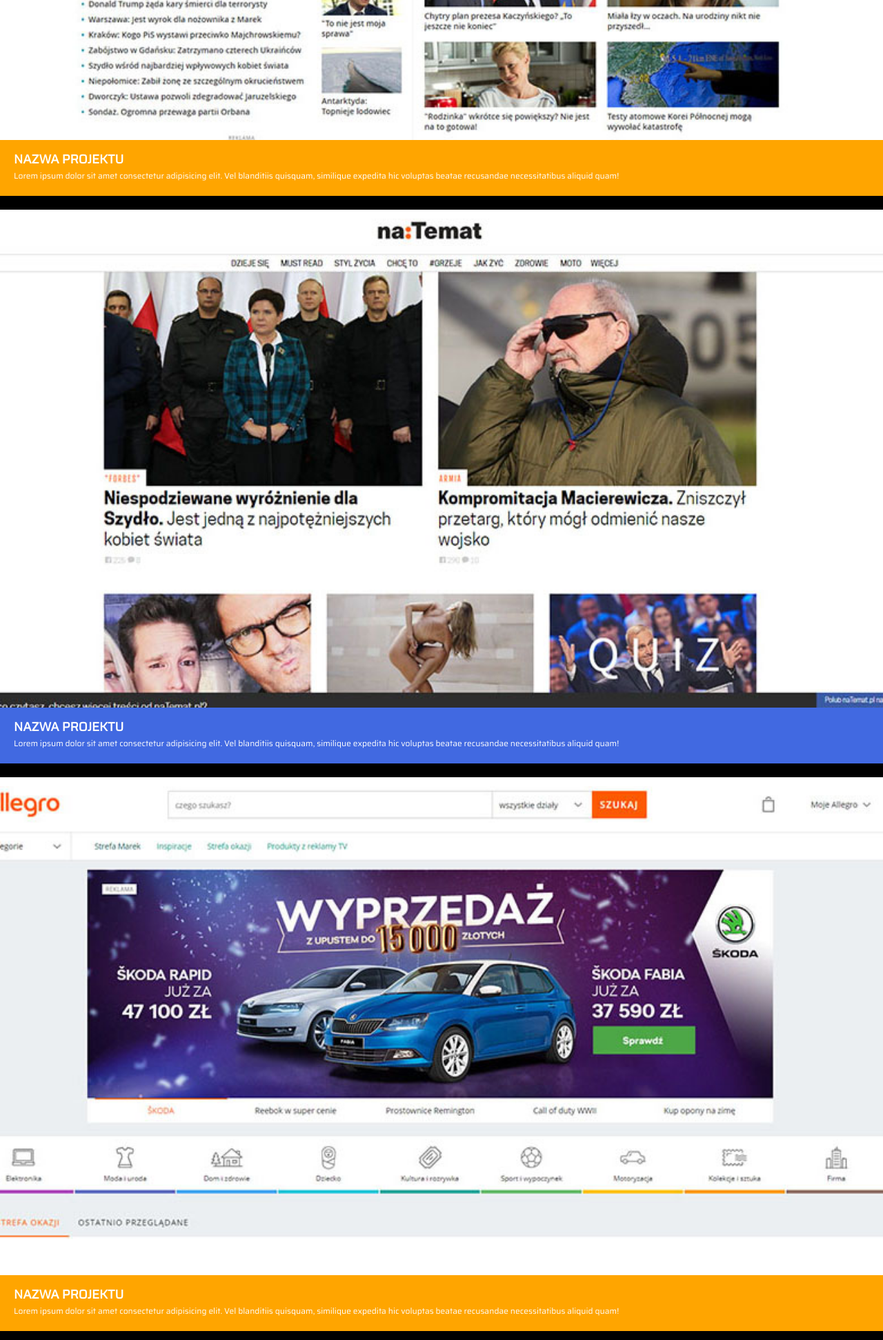
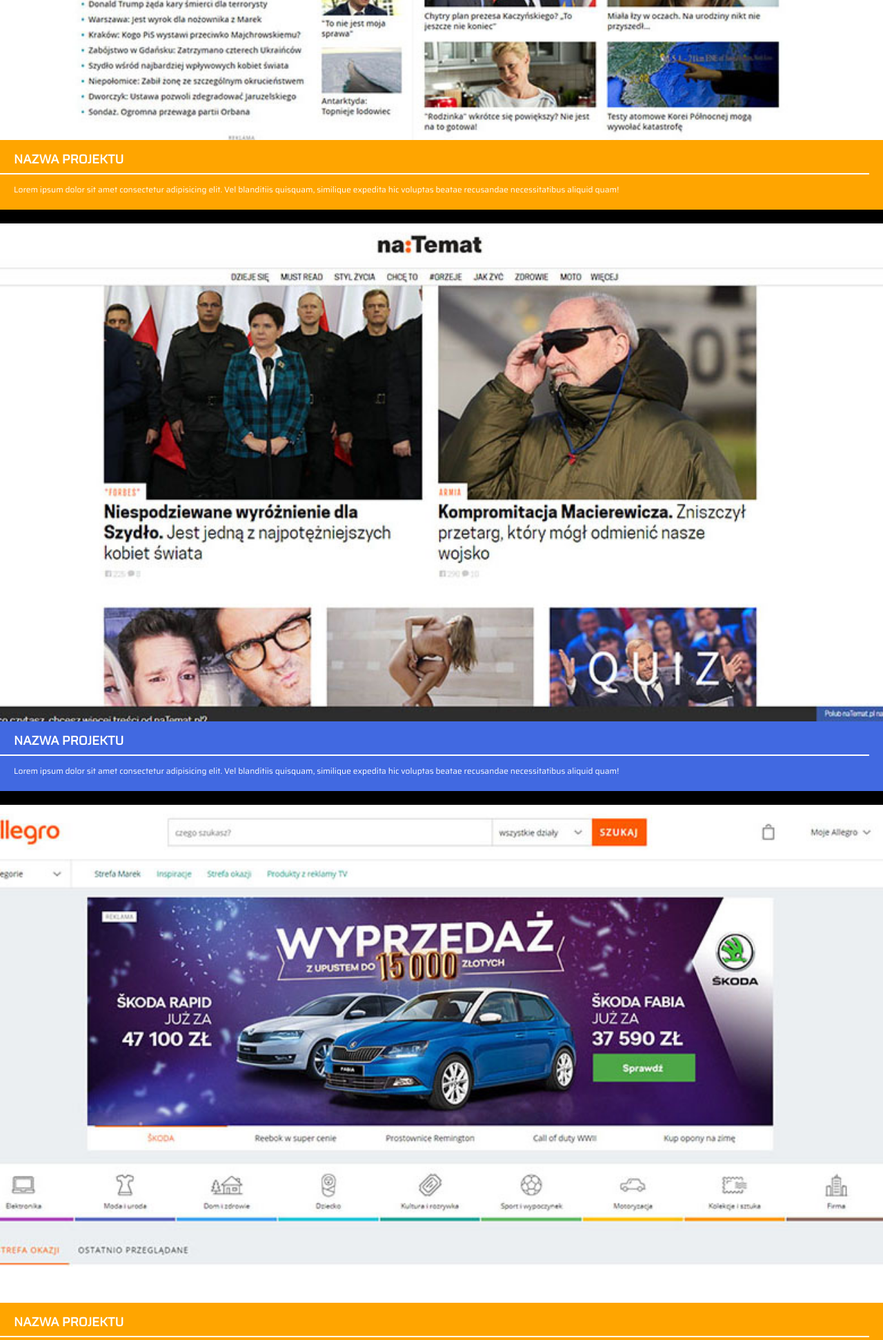
Before and after one commit to adrianghub/project_front_vol.2, a PHP site: page / in a window 1280 px wide. Shown: the part 2237-4180 px from the top of the page at 69% size. Run offline with PHP 8.4, Linux system fonts and the light colour scheme; some web fonts are replaced.

Commit message:
feat: add and adjust border under h2 portfolio

```diff
--- a/css/style.css
+++ b/css/style.css
@@ -421,17 +421,22 @@ header > * {
   color: white;
   font-family: 'Saira', sans-serif;
   font-weight: normal;
-  padding: 10px 20px 20px 20px;
+  padding: 10px 20px 20px 0;
   text-align: left;
 }
 
 .about__h2 {
   font-size: 18px;
   text-transform: uppercase;
+  border-bottom: 2px solid #fff;
+  margin-bottom: 12px;
+  padding-bottom: 6px;
+  text-indent: 20px;
 }
 
 .about__paragraph {
   font-size: 12px;
+  padding-left: 20px;
 }
 
 
```
